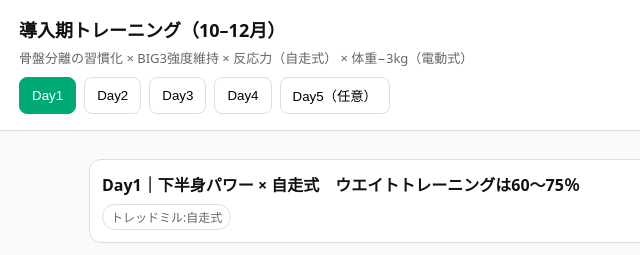
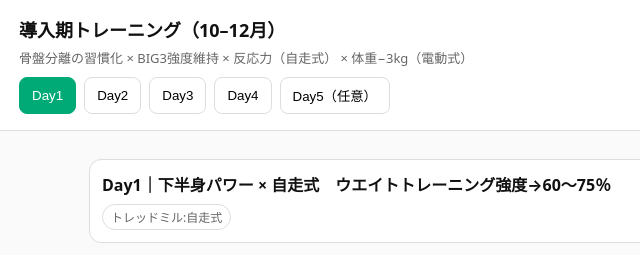
Before and after one commit to adjustment-commits/25makita-training, a plain HTML site: page index.html in a window 1280 px wide. Shown: the top 255 px of the page, 1-641 px from the left. Drawn offline with Linux system fonts and the light colour scheme.

Commit message:
Update index.html

```diff
--- a/index.html
+++ b/index.html
@@ -69,7 +69,7 @@
 <script>
 /* ========== Day1〜Day5 定義（img は任意。指定すれば画像、未指定ならSVGプレースホルダ） ========== */
 const PROGRAM = [
-  {title:"Day1｜下半身パワー × 自走式　ウエイトトレーニングは60〜75％", treadmill:"自走式",
+  {title:"Day1｜下半身パワー × 自走式　ウエイトトレーニング強度→60〜75％", treadmill:"自走式",
    warmup:["推奨エクササイズ","四つ這い骨盤前傾/後傾/回旋","レッドコード・ヒップヒンジ","スライドボード・ラテラルランジ"],
    main:[
      {ex:"バックスクワット",sets:5,reps:5,rpe:true,
@@ -85,7 +85,7 @@ const PROGRAM = [
    ],
    cond:"自走式トレッドミル 30秒×6–8"},
 
-  {title:"Day2｜上半身 × 電動式　ウエイトトレーニングは60〜75％", treadmill:"電動式",
+  {title:"Day2｜上半身 × 電動式　ウエイトトレーニング強度→60〜75％", treadmill:"電動式",
    warmup:["推奨エクササイズ","骨盤回旋→胸郭分離","ループバンド肩甲骨活性"],
    main:[
      {ex:"ベンチプレス",sets:5,reps:5,rpe:true,
@@ -101,7 +101,7 @@ const PROGRAM = [
    ],
    cond:"電動トレッドミル 40秒/20秒×10"},
 
-  {title:"Day3｜全身 × 自走式　ウエイトトレーニングは60〜75％", treadmill:"自走式",
+  {title:"Day3｜全身 × 自走式　ウエイトトレーニング強度→60〜75％", treadmill:"自走式",
    warmup:["推奨エクササイズ","キャット&ドッグ（腰椎分離）","レッドコード・骨盤回旋"],
    main:[
      {ex:"デッドリフト",sets:5,reps:5,rpe:true,
@@ -117,7 +117,7 @@ const PROGRAM = [
    ],
    cond:"自走式トレッドミル 20秒全力×8"},
 
-  {title:"Day4｜上半身＋コア × 電動式　ウエイトトレーニングは60〜75％", treadmill:"電動式",
+  {title:"Day4｜上半身＋コア × 電動式　ウエイトトレーニング強度→60〜75％", treadmill:"電動式",
    warmup:["推奨エクササイズ","スライドボード骨盤前傾/後傾","メディシンボール・キャッチ"],
    main:[
      {ex:"インクラインベンチプレス",sets:4,reps:8,rpe:true,
```
